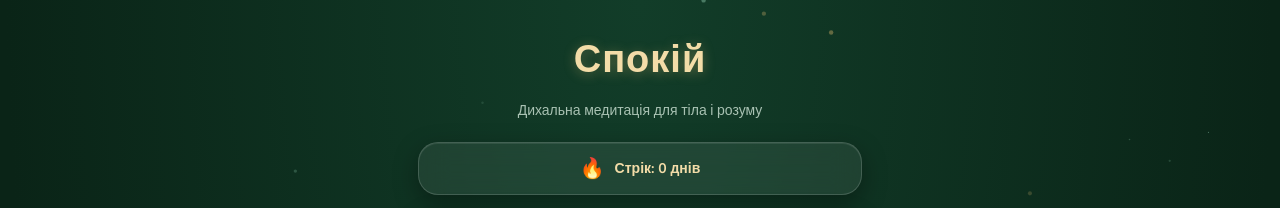
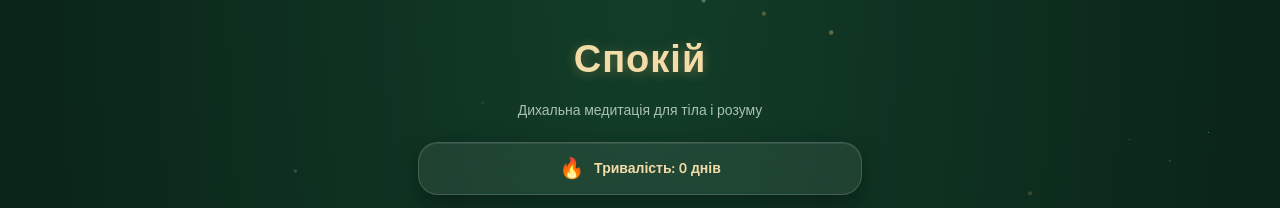
Before and after one commit to Anna2012-yoga/meditacion, a plain HTML site: page index.html in a window 1280 px wide. Shown: the top 208 px of the page. Drawn offline with nearby package versions, Linux system fonts and the light colour scheme.

Commit message:
Update index.html

```diff
--- a/index.html
+++ b/index.html
@@ -1,4 +1,3 @@
-
 <!DOCTYPE html>
 <html lang="uk">
 <head>
@@ -233,7 +232,7 @@
 
     <div class="glass-card streak-card">
       <span class="streak-icon">🔥</span>
-      <span id="streak-text">Стрік: 0 днів</span>
+      <span id="streak-text">Тривалість: 0 днів</span>
     </div>
 
     <div class="glass-card section">
@@ -572,7 +571,7 @@
     if(mod10 === 1 && mod100 !== 11) label = ' день';
     else if(mod10 >= 2 && mod10 <= 4 && (mod100 < 10 || mod100 >= 20)) label = ' дні';
     else label = ' днів';
-    document.getElementById('streak-text').textContent = 'Стрік: ' + streakCount + label;
+    document.getElementById('streak-text').textContent = 'Тривалість: ' + streakCount + label;
   }
 
   // ---------- EVENTS ----------
```
